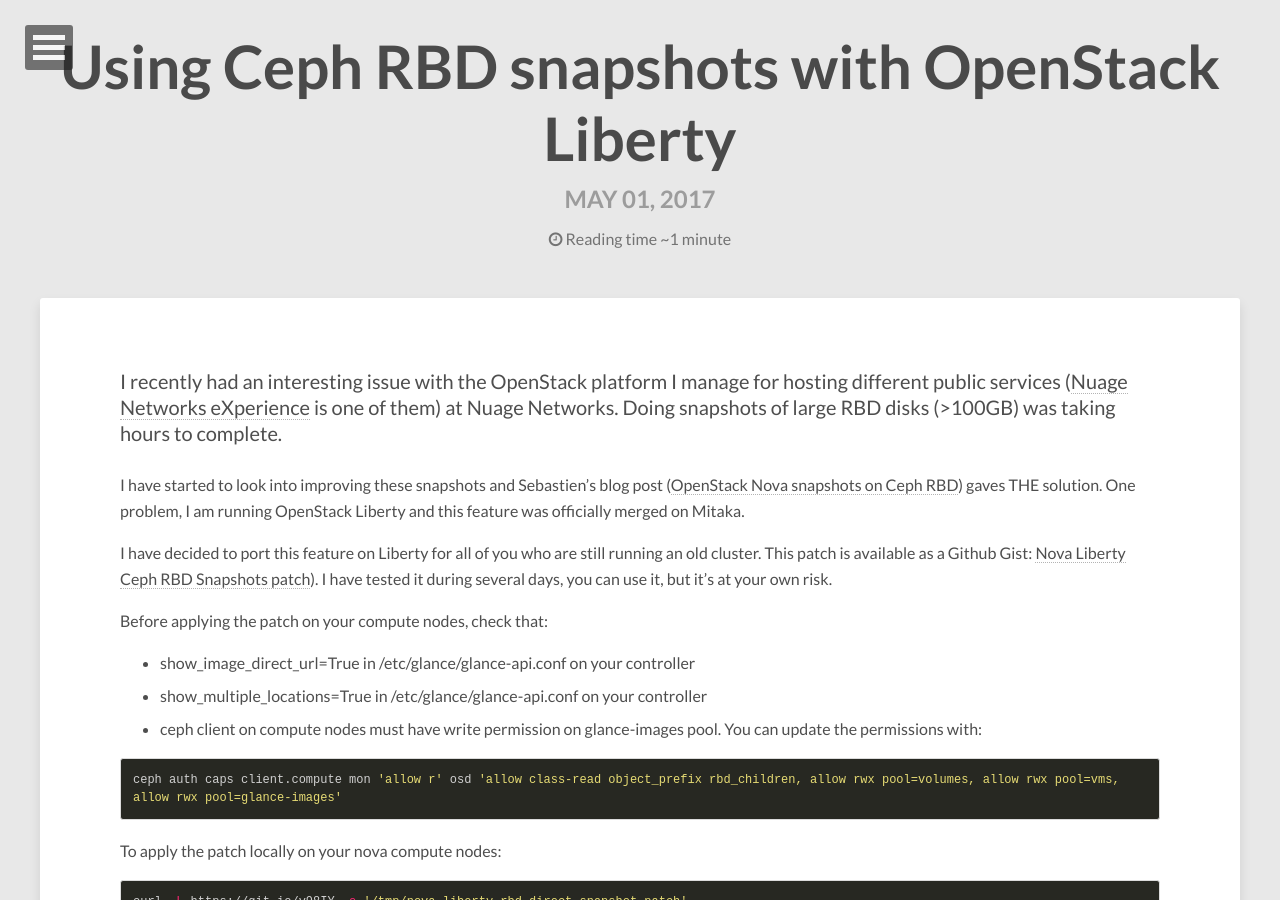
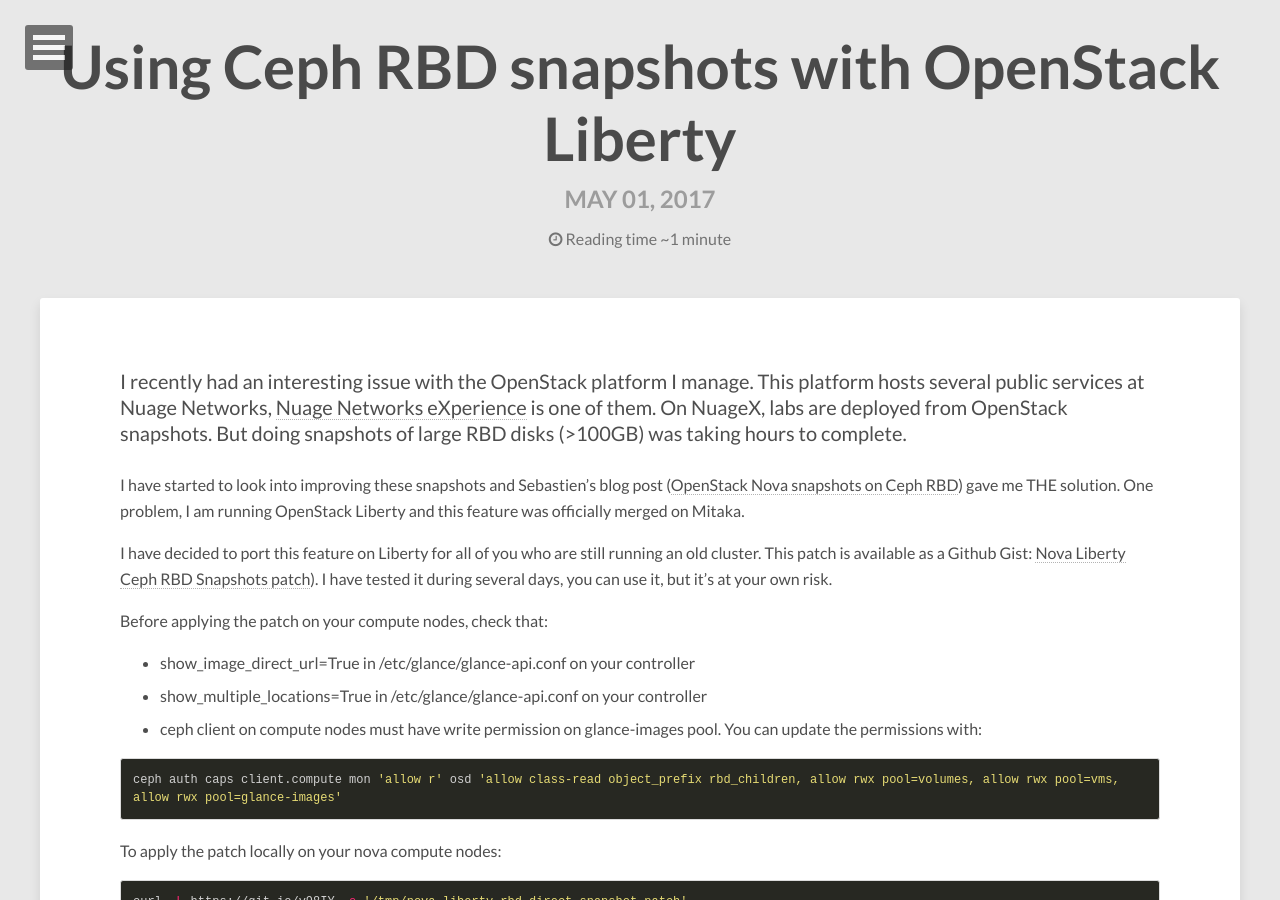
Before and after one commit to rvichery/rvichery.github.io, a Jekyll site: the page built from _posts/2017-05-01-openstack-liberty-ceph-snapshots.md, in a window 1280 px wide and 900 px high. Built offline with Jekyll 4.4.1, drawn with Linux system fonts in a browser that asks for light colours; nearby versions of some CDN libraries; comment, search, counter and statistics services are not loaded.

Commit message:
Update post ceph RBD snapshots

```diff
--- a/_posts/2017-05-01-openstack-liberty-ceph-snapshots.md
+++ b/_posts/2017-05-01-openstack-liberty-ceph-snapshots.md
@@ -11,10 +11,9 @@
 share: "Using Ceph RBD snapshots with OpenStack Liberty"
 ---
 
-I recently had an interesting issue with the OpenStack platform I manage for hosting different public services ([Nuage Networks eXperience](http://nuagex.io) is one of them) at Nuage Networks. Doing
-snapshots of large RBD disks (>100GB) was taking hours to complete.
+I recently had an interesting issue with the OpenStack platform I manage. This platform hosts several public services at Nuage Networks, [Nuage Networks eXperience](http://nuagex.io) is one of them. On NuageX, labs are deployed from OpenStack snapshots. But doing snapshots of large RBD disks (>100GB) was taking hours to complete.
 
-I have started to look into improving these snapshots and Sebastien's blog post ([OpenStack Nova snapshots on Ceph RBD](https://www.sebastien-han.fr/blog/2015/10/05/openstack-nova-snapshots-on-ceph-rbd/)) gaves THE solution.
+I have started to look into improving these snapshots and Sebastien's blog post ([OpenStack Nova snapshots on Ceph RBD](https://www.sebastien-han.fr/blog/2015/10/05/openstack-nova-snapshots-on-ceph-rbd/)) gave me THE solution.
 One problem, I am running OpenStack Liberty and this feature was officially merged on Mitaka.
 
 I have decided to port this feature on Liberty for all of you who are still running an old cluster. This patch is available as a Github Gist: [Nova Liberty Ceph RBD Snapshots patch](https://git.io/v98IY)). I have tested it during several days, you can use it, but it's at your own risk.
```
